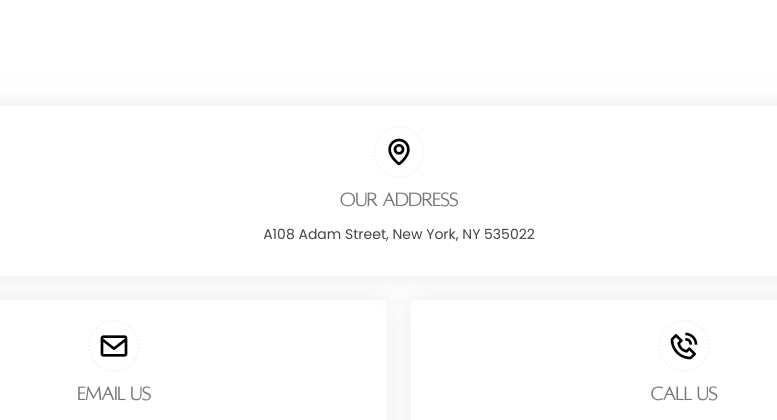
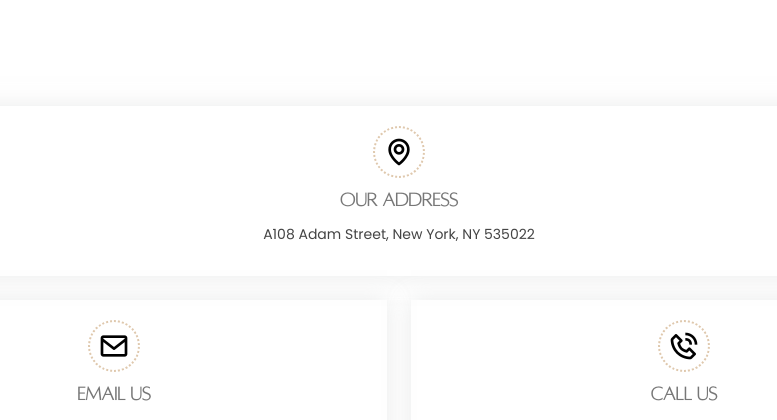
Before and after one commit to cassiaqueiroz/dra-larissa-borges, a plain HTML site: page index.html in a window 1280 px wide. Shown: the part 5680-6100 px from the top of the page, without its empty margins (241-1018 px from the left). Drawn offline with Linux system fonts and the light colour scheme.

Commit message:
Changing colors on Contact Section

```diff
--- a/assets/css/style.css
+++ b/assets/css/style.css
@@ -1127,7 +1127,7 @@ section {
   color: black;
   border-radius: 50%;
   padding: 8px;
-  border: 2px dotted #FAF4ED;
+  border: 2px dotted #dfc8ad;
 }
 
 .contact .info-box h3 {
```
